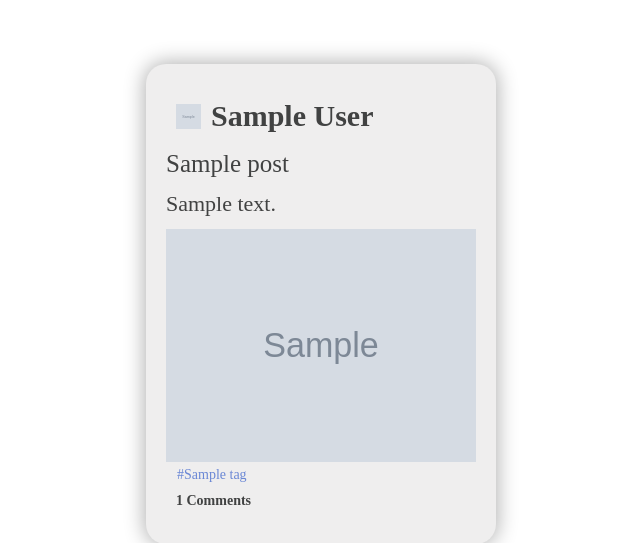
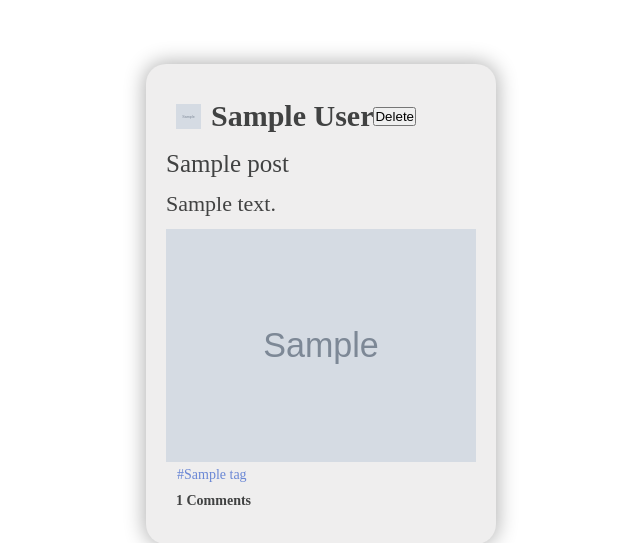
Before and after one commit to alangaurav/csocial, a Django app: page /profile/ in a window 1280 px wide. Shown: the part 455-998 px from the top of the page, without its empty margins (319-959 px from the left). Run offline with Django 5.2, Linux system fonts and the light colour scheme; a user stored in the database is signed in; tables that the repository leaves empty hold one stand-in row (values such as "Sample post"); grey boxes marked "Sample" are stand-in pictures.

Commit message:
community: templates: Add post delete button.
Add a delete button to posts on the user profile
page.

Signed-off-by: Alan Gaurav <alangaurav@gmail.com>

```diff
--- a/community/templates/profile.html
+++ b/community/templates/profile.html
@@ -23,6 +23,7 @@
                 <img src="{% static 'assets/defaultuserimage.png' %}" alt="" class="post-container-author-image">
                 {% endif %}
                 <a href="/profile/?profile={{post.author.id}}">{{ post.author.user.first_name }} {{ post.author.user.last_name }}</a>
+                <button class="post-container-delete" id="{{ post.id }}">Delete</button>
             </div>
             <div class="post-container-title">{{ post.title }}</div>
             <div class="post-container-content">{{ post.description }}</div>
```
